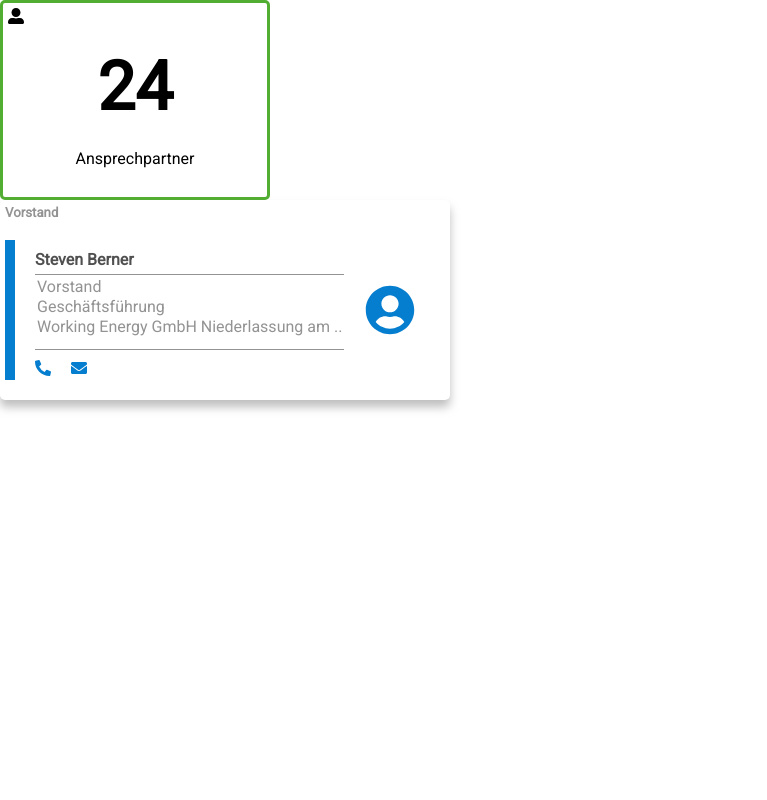
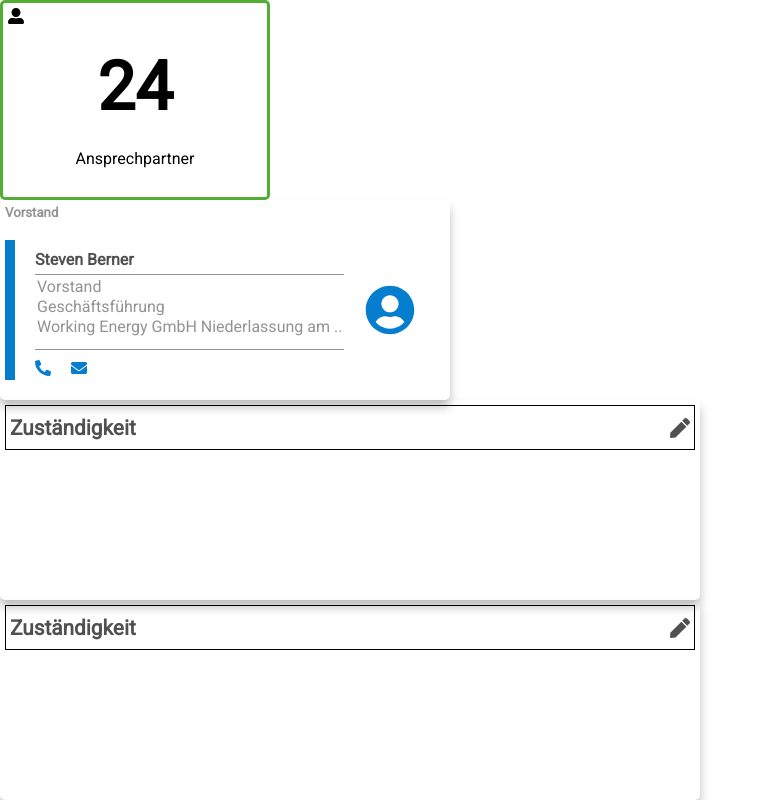
Before and after one commit to Alen002/crmcockpit, a React (Create React App) app: page / in a window 1280 px wide. Shown: the whole page, without its empty margins (0-767 px from the left). Built offline with nearby package versions, Linux system fonts and the light colour scheme.

Commit message:
added header with icon

```diff
--- a/src/App.js
+++ b/src/App.js
@@ -1,6 +1,7 @@
 import "./styles/App.css";
 import Metric from "./components/Metric/Metric";
 import Employee from "./components/Employee/Employee";
+import Notes from "./components/Notes/Notes";
 
 function App() {
   return (
@@ -12,6 +13,8 @@ function App() {
         employeeDepartment={"Geschäftsführung"}
         employeeCompany={"Working Energy GmbH Niederlassung am .."}
       />
+      <Notes />
+      <Notes />
     </div>
   );
 }
--- /dev/null
+++ b/src/components/Notes/Notes.css
@@ -0,0 +1,31 @@
+.wrapper-notes {
+  height: 200px;
+  width: auto;
+  min-width: 350px;
+  max-width: 700px;
+  cursor: pointer;
+  color: var(--text-100);
+  padding: 5px 5px;
+  border-radius: 5px;
+  box-shadow: rgba(147, 147, 147, 0.6) 0px 7px 10px 0px; /*  hex text-100 to rgba */
+}
+
+.notes-header {
+  display: flex;
+  align-items: center;
+  justify-content: space-between;
+  border: solid 1px black;
+  height: 45px;
+  padding: 4px;
+}
+
+.notes-header-headline {
+  font-size: var(--header5);
+  color: var(--text-200);
+}
+
+.notes-header-icon {
+  width: 20px;
+  height: 20px;
+  color: var(--text-200);
+}
--- /dev/null
+++ b/src/components/Notes/Notes.js
@@ -0,0 +1,18 @@
+import React from "react";
+import "./Notes.css";
+import { FaPen } from "react-icons/fa";
+
+const Notes = () => {
+  return (
+    <div className="wrapper-notes">
+      <div className="notes">
+        <div className="notes-header">
+          <h5 className="notes-header-headline">Zuständigkeit </h5>
+          <FaPen className="notes-header-icon" />
+        </div>
+      </div>
+    </div>
+  );
+};
+
+export default Notes;
```
